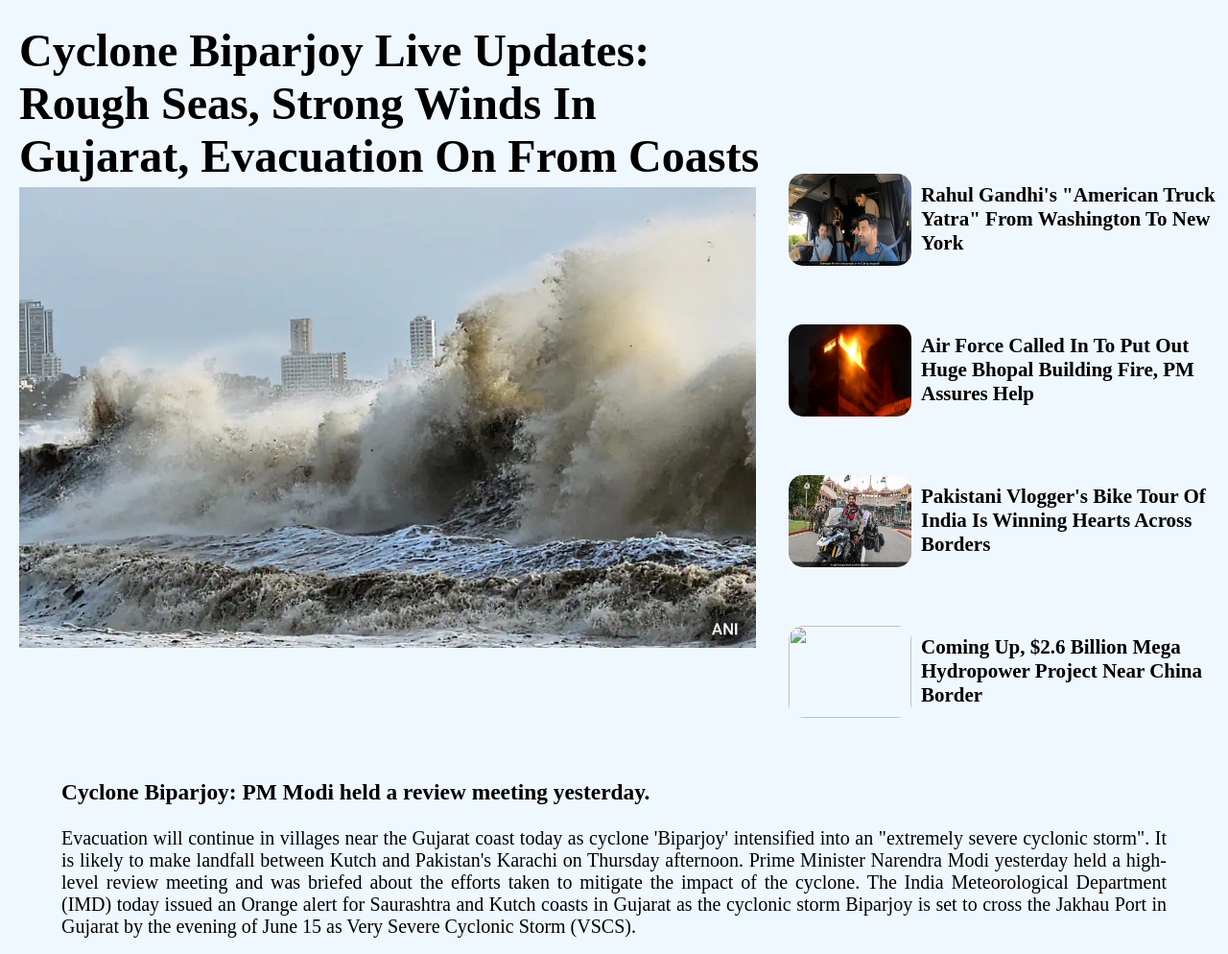
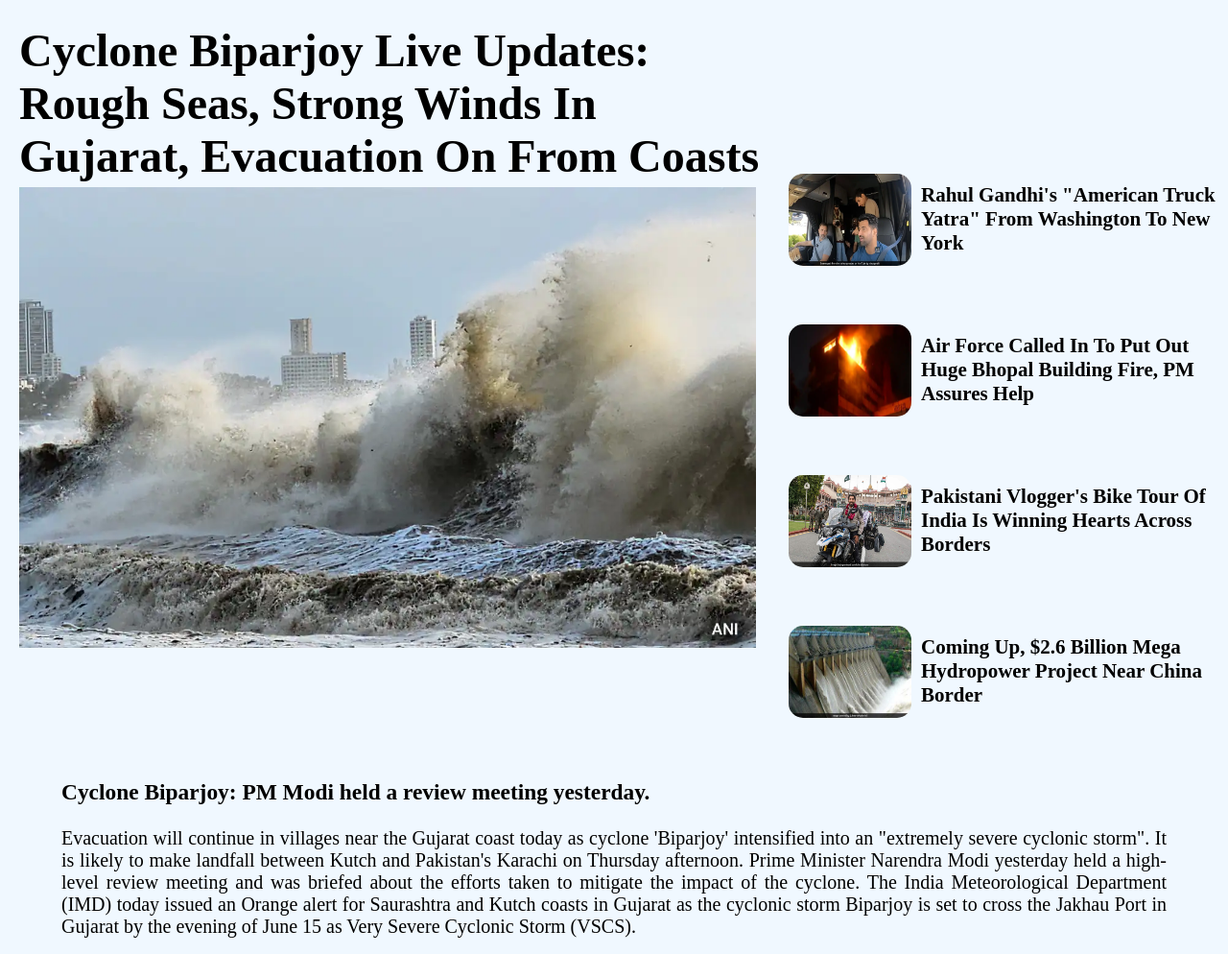
Before and after one commit to SomilRathore01/Newsletter-project, a plain HTML site: page news-site.html in a window 1280 px wide. Shown: the part 71-1065 px from the top of the page at 96% size. Drawn offline with Linux system fonts and the light colour scheme; the site is published under a folder, as on GitHub Pages, so addresses that start at the root find nothing; a web font is replaced by a local one.

Commit message:
New Commit

```diff
--- a/news-site.html
+++ b/news-site.html
@@ -69,7 +69,7 @@
                     </a>
                 </div>
                 <div class="right-news-1">
-                    <img src="/Newletter-images/dam.jpg">
+                    <img src="Newletter-images/dam.jpg">
                     <a href="#">
                         <p>
                             Coming Up, $2.6 Billion Mega Hydropower Project Near China Border
```
